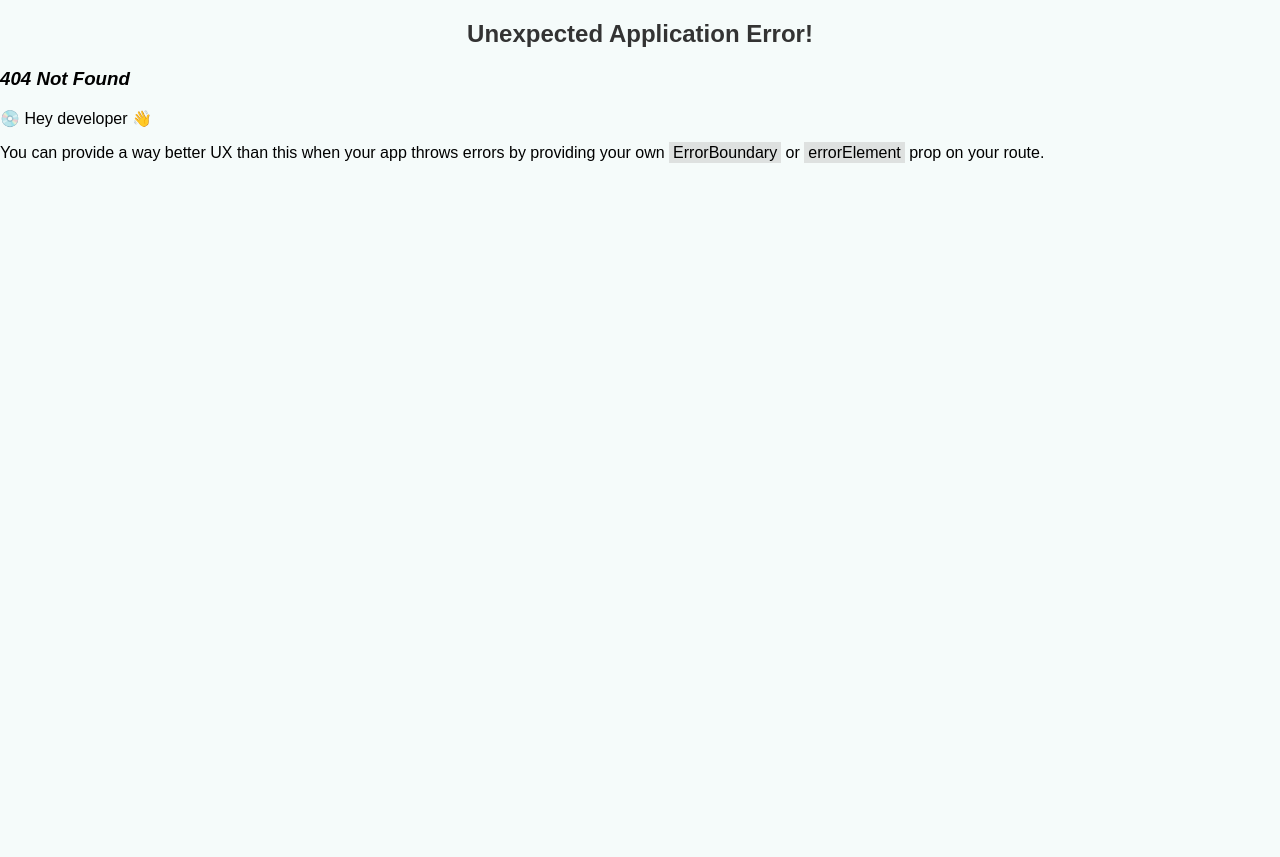
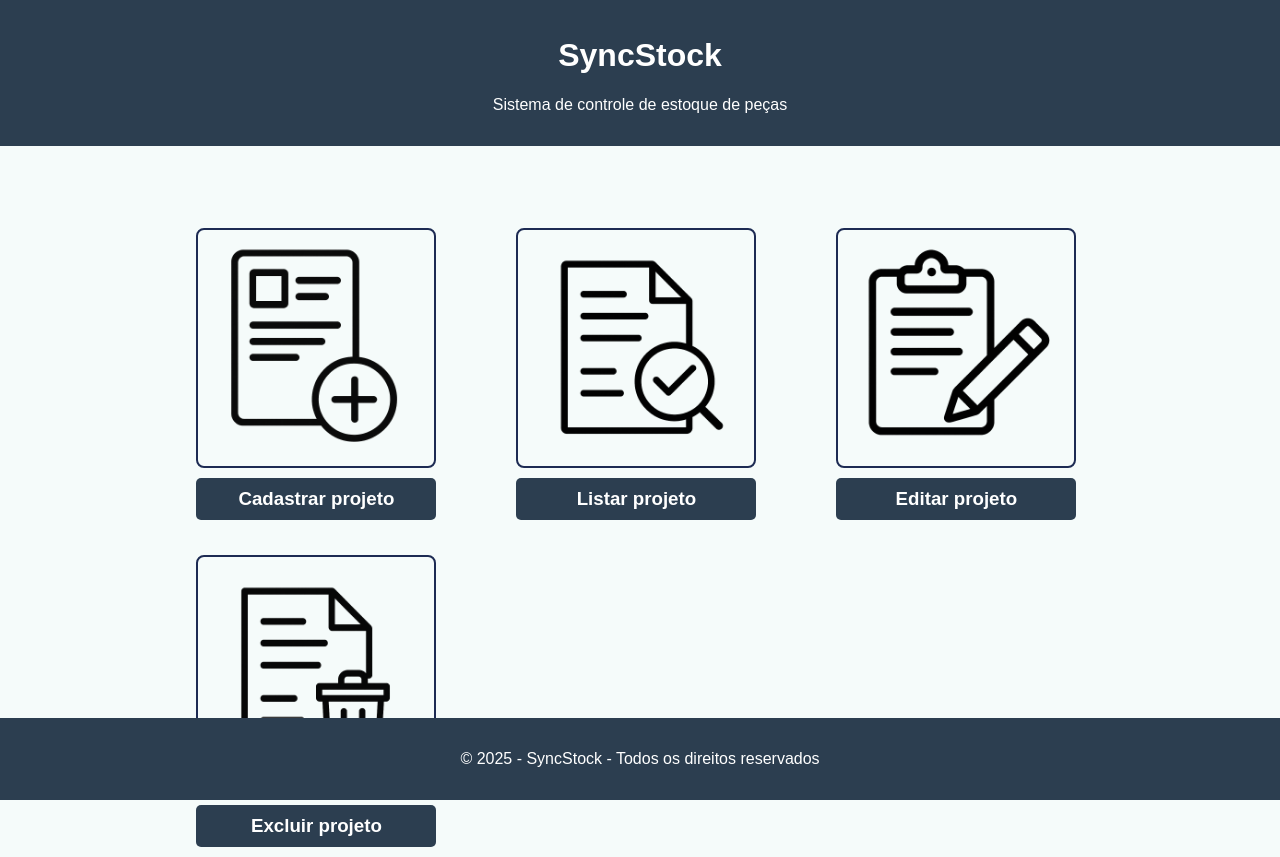
Before and after one commit to alimacedo/projetoSyncStock, a React (Vite) app: page /projetos in a window 1280 px wide. Before the commit this address had no page. Before the commit the page ends 800 px from the top, so only its background shows below. Built offline with nearby package versions, Linux system fonts and the light colour scheme.

Commit message:
Criação da página Projetos, ajustes de layout e componentes

```diff
--- /dev/null
+++ b/src/components/Projetos.jsx
@@ -0,0 +1,26 @@
+import { Link } from 'react-router-dom';
+
+const Projetos = () => {
+  return (
+    <div id="bloco">
+      <div className="box">
+        <img src="./src/assets/images/cadastrarprojeto.png" className="imgbox" alt="Cadastrar projeto" />
+        <h3><Link to="/cadastrar-projeto">Cadastrar projeto</Link></h3>
+      </div>
+      <div className="box">
+        <img src="./src/assets/images/listarprojeto.png" className="imgbox" alt="Listar projetos" />
+        <h3><Link to="/listar-projetos">Listar projeto</Link></h3>
+      </div>
+      <div className="box">
+        <img src="./src/assets/images/editarprojeto.png" className="imgbox" alt="Editar projeto" />
+        <h3><Link to="/editar-projeto">Editar projeto</Link></h3>
+      </div>
+      <div className="box">
+        <img src="./src/assets/images/excluirprojeto.png" className="imgbox" alt="Excluir projeto" />
+        <h3><Link to="/excluir-projeto">Excluir projeto</Link></h3>
+      </div>
+    </div>
+  );
+};
+
+export default Projetos;
--- a/src/main.jsx
+++ b/src/main.jsx
@@ -5,6 +5,7 @@ import App from './App';
 import Home from './components/Home';
 import LoginForm from './components/LoginForm';
 import GestaoEstoque from './components/GestaoEstoque';
+import Projetos from './components/Projetos';
 import './index.css';
 import './styles/Login.css';
 
@@ -15,7 +16,8 @@ const router = createBrowserRouter([
     children: [
       { index: true, element: <LoginForm /> },
       { path: "home", element: <Home /> },
-      { path: "gestao-estoque", element: <GestaoEstoque /> }
+      { path: "gestao-estoque", element: <GestaoEstoque /> },
+      { path: "projetos", element: <Projetos /> }
     ]
   }
 ]);
--- /dev/null
+++ b/src/styles/Projetos.css
@@ -0,0 +1,33 @@
+#bloco {
+    display: flex;
+    flex-wrap: wrap;
+    justify-content: center;
+    gap: 30px;
+    margin-top: 25px;
+    padding: 20px;
+}
+
+.box {
+    flex: 0 0 200px;
+    transition: transform 0.3s ease;
+    text-align: center;
+    margin-top: 5%;
+}
+
+.box h3 {
+    background-color: #2c3e50;
+    margin: 10px auto;
+    border-radius: 5px;
+    text-align: center;
+    padding: 10px;
+    color: white;
+    width: 80%;
+}
+
+.imgbox {
+    max-width: 70%;
+    border: 2px solid #1D2B53;
+    border-radius: 8px;
+    margin: 5px auto;
+    display: block;
+}
```
